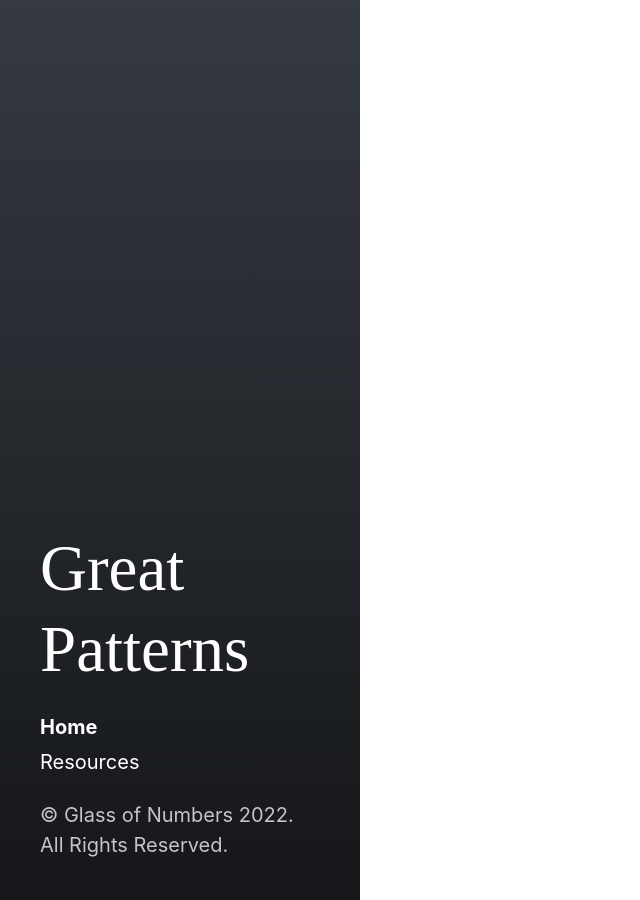
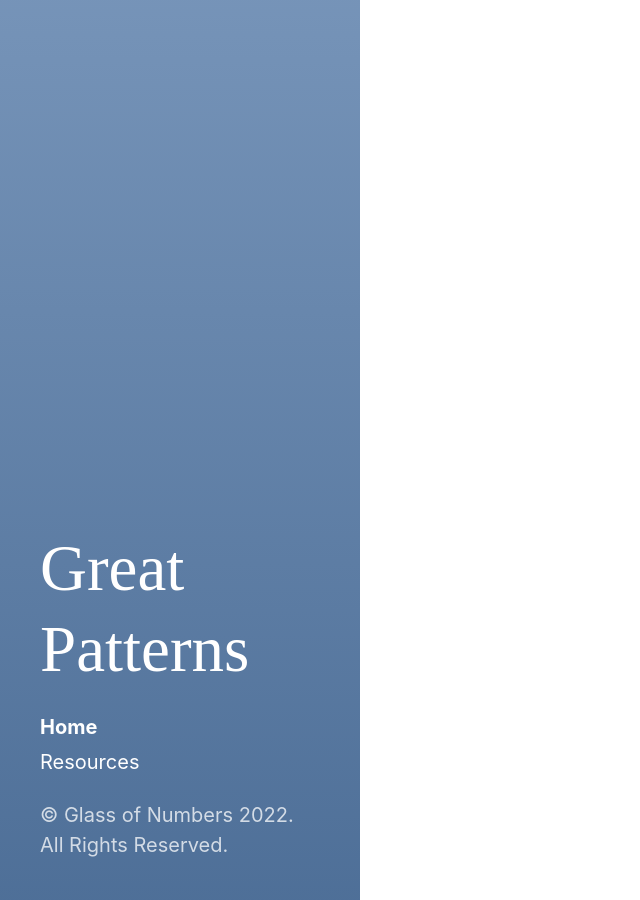
Before and after one commit to greatpatterns/greatpatterns.github.io, a Jekyll site: the page built from index.html, in a window 1280 px wide. Shown: the whole page, without its empty margins (0-640 px from the left). Built offline with Jekyll 4.4.1, drawn with Linux system fonts in a browser that asks for light colours; the list of posts is cut into pages by our own code.

Commit message:
Update _variables.scss

```diff
--- a/_sass/hydeout/_variables.scss
+++ b/_sass/hydeout/_variables.scss
@@ -43,7 +43,7 @@ $code-font-family: Menlo, Monaco, 'Courier New', monospace !default;
 $code-color: #bf616a !default;
 
 // Hyde theming
-$sidebar-bg-color: #25282d !default;
+$sidebar-bg-color: #5e81ac !default;
 $sidebar-fg-color: #fff !default;
 $sidebar-sticky: true !default;
 $layout-reverse: false !default;
```
